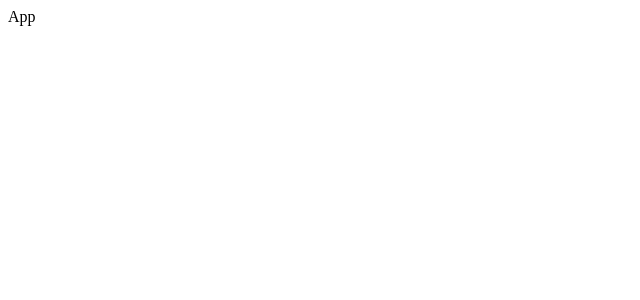
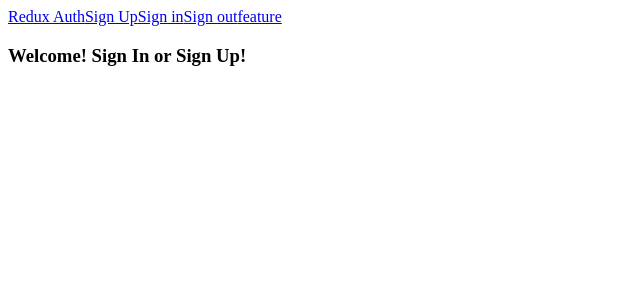
Before and after one commit to jonsoku-dev/react-test-practice, a React (Create React App) app in the folder client/: page / in a window 1280 px wide. Shown: the top 300 px of the page, without its empty margins (0-640 px from the left). Built offline with nearby package versions, Linux system fonts and the light colour scheme.

Commit message:
feat: router생성 , App HOC생성

```diff
--- a/client/src/components/App.js
+++ b/client/src/components/App.js
@@ -1,7 +1,13 @@
 import React from "react";
+import Header from "./Header";
 
-const App = () => {
-  return <div>App</div>;
+const App = ({ children }) => {
+  return (
+    <div>
+      <Header />
+      {children}
+    </div>
+  );
 };
 
 export default App;
--- /dev/null
+++ b/client/src/components/Header.js
@@ -0,0 +1,18 @@
+import React, { Component } from "react";
+import { Link } from "react-router-dom";
+
+class Header extends Component {
+  render() {
+    return (
+      <div>
+        <Link to="/">Redux Auth</Link>
+        <Link to="/signup">Sign Up</Link>
+        <Link to="/signin">Sign in</Link>
+        <Link to="/signout">Sign out</Link>
+        <Link to="/feature">feature</Link>
+      </div>
+    );
+  }
+}
+
+export default Header;
--- /dev/null
+++ b/client/src/components/Welcome.js
@@ -0,0 +1,7 @@
+import React from "react";
+
+const Welcome = () => {
+  return <h3>Welcome! Sign In or Sign Up!</h3>;
+};
+
+export default Welcome;
--- a/client/src/index.js
+++ b/client/src/index.js
@@ -1,6 +1,15 @@
 import React from "react";
 import ReactDOM from "react-dom";
+import { BrowserRouter, Route } from "react-router-dom";
+import Welcome from "./components/Welcome";
 
 import App from "./components/App";
 
-ReactDOM.render(<App />, document.querySelector("#root"));
+ReactDOM.render(
+  <BrowserRouter>
+    <App>
+      <Route path="/" component={Welcome} />
+    </App>
+  </BrowserRouter>,
+  document.querySelector("#root")
+);
```
